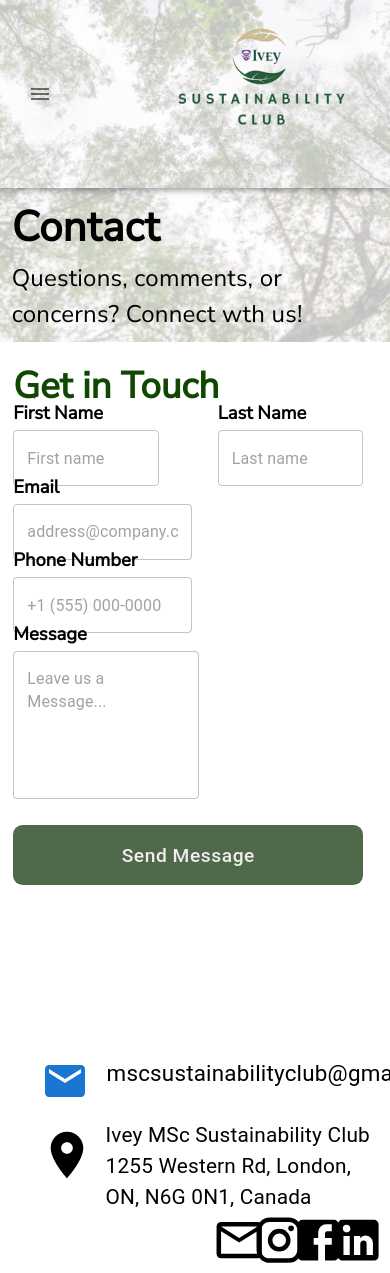
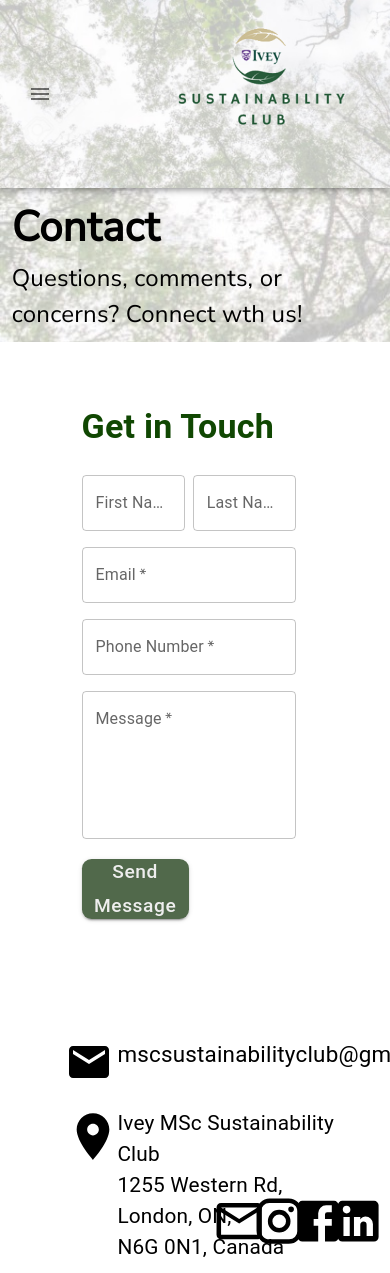
Before and after one commit to chandlerkx/ivey-sustainability, a React (Create React App) app in the folder frontend/: page /contact in a window 390 px wide. Shown: the top 1273 px of the page. Built offline with nearby package versions, Linux system fonts and the light colour scheme.

Commit message:
contact page is responsive yippee

```diff
--- a/frontend/src/pages/Contact.js
+++ b/frontend/src/pages/Contact.js
@@ -1,72 +1,139 @@
 import React from "react";
 import Stripe from "../components/Stripe";
 import InputField from "../InputField";
-import { IconButton, TextField, Link, Typography } from "@mui/material";
+import { IconButton, TextField, Link, Typography, Grid } from "@mui/material";
 import Button from "@mui/material/Button";
 import { Email , Place} from "@mui/icons-material"
 
 
 const Contact = () => {
     return (
-        <div>
-            <div style={{height: '0px', backgroundColor: 'white'}}/>
-            <Stripe title="Contact" description="Questions, comments, or concerns? Connect wth us!"></Stripe>
-            <div style={{marginTop: "3%", display: 'flex'}}>
-                <div style={{backgroundColor: 'white', height: '100px', flex: 1}}/>
-                <div style={{marginTop: "2%", backgroundColor: 'white',height: '37.5rem', flex: 6}}> {/*text & fields*/}
-                    <p style={{fontSize: "2.3rem", fontWeight: "bolder", color: "#104702",marginBottom:'2%'}}>Get in Touch</p>
-                    <div style={{marginTop: "3.5%", marginBottom: "1%", backgroundcolor: 'white', display: 'inline-flex', justifyContent: 'space-between'}}>
+        <Grid container spacing={0}>
+        <Grid item xs={12}>
+          <div style={{ height: '0px', backgroundColor: 'white' }} />
+        </Grid>
+        <Grid item xs={12}>
+          <Stripe title="Contact" description="Questions, comments, or concerns? Connect wth us!" />
+        </Grid>
 
-                        <div style={{ position: "relative" }}>
-                            <label style={{ position: "absolute", top: -30, left: 0 , fontWeight:'bold', fontSize:'1.15rem'}}>First Name</label>
-                            <TextField id="standard-helperText" placeholder="First name" variant="outlined" />
-                        </div>
-
-                        <div style={{width: '6.25rem'}}></div>
-
-                        <div style={{ position: "relative" }}>
-                            <label style={{ position: "absolute", top: -30, left: 0 , fontWeight:'bold', fontSize:'1.15rem'}}>Last Name</label>
-                            <TextField id="standard-helperText" placeholder="Last name" variant="outlined" />
-                        </div>
-
-                    </div>
-
-                    <div style={{ position: "relative", marginTop: "4%", width: "51.1%"}}>
-                        <label style={{ position: "absolute", top: -30, left: 0 , fontWeight:'bold', fontSize:'1.15rem'}}>Email</label>
-                        <TextField id="standard-helperText" fullWidth placeholder="address@company.com" variant="outlined" />
-                    </div>
-
-                    <div style={{ position: "relative", marginTop: "5%",width: "51.1%"}}>
-                        <label style={{ position: "absolute", top: -30, left: 0 , fontWeight:'bold', fontSize:'1.15rem'}}>Phone Number</label>
-                        <TextField id="standard-helperText" fullWidth placeholder="+1 (555) 000-0000" variant="outlined" />
-                    </div>
-
-                    <div style={{ position: "relative", marginTop: "5%", marginBottom:"3%", width:"53.1%"}}>
-                        <label style={{ position: "absolute", top: -30, left: 0 , fontWeight:'bold', fontSize:'1.15rem'}}>Message</label>
-                        <TextField id="standard-helperText" fullWidth placeholder="Leave us a Message..." variant="outlined" multiline rows={5} rowsMax={5}/>
-                    </div>
-
-                    <Button size="large" sx={{marginTop:{xs:'1rem'},width: "350px", height: "60px", color: '#EEEEEE', backgroundColor: '#51694B', borderRadius:'0.6rem', textTransform:'none', fontSize:'1.2rem','&:hover': {backgroundColor: '#51694B'}}}>Send Message</Button>
-                </div>
-
-                <div style={{backgroundColor: 'white',height: '300px', flex: 2}}></div>
-
+          <Grid container spacing={0}>
+            <Grid item xs={3} md={4.5} sx={{ backgroundColor: 'white', height: '100px' }} />
+              <Grid container spacing={2} sx={{ backgroundColor: 'white', height: '37.5rem', width: '55vw', mt: 2 }}>
+                <Grid container>
+                <Grid item xs={12}>
+                  <Typography variant="h4" sx={{marginTop: '3rem', fontWeight: 'bolder', color: '#104702', mb: 2 }}>
+                    Get in Touch
+                  </Typography>
+                </Grid>
+                <Grid item xs={12} md={6}>
+                  <Grid container spacing={2}>
+                    <Grid item xs={12}>
+                      <Grid container spacing={1}>
+                        <Grid item xs={6}>
+                          <TextField
+                            id="firstName"
+                            label="First Name"
+                            variant="outlined"
+                            fullWidth
+                            required
+                          />
+                        </Grid>
+                        <Grid item xs={6}>
+                          <TextField
+                            id="lastName"
+                            label="Last Name"
+                            variant="outlined"
+                            fullWidth
+                            required
+                          />
+                        </Grid>
+                      </Grid>
+                    </Grid>
+                    <Grid item xs={12}>
+                      <TextField
+                        id="email"
+                        label="Email"
+                        variant="outlined"
+                        fullWidth
+                        required
+                      />
+                    </Grid>
+                    <Grid item xs={12}>
+                      <TextField
+                        id="phoneNumber"
+                        label="Phone Number"
+                        variant="outlined"
+                        fullWidth
+                        required
+                      />
+                    </Grid>
+                    <Grid item xs={12}>
+                      <TextField
+                        id="message"
+                        label="Message"
+                        variant="outlined"
+                        fullWidth
+                        multiline
+                        rows={5}
+                        required
+                      />
+                    </Grid>
+                  </Grid>
+                </Grid>
+                </Grid>
+                <Grid container justifyContent={'center'} width={'50%'} sx={{backgroundColor: 'white'}}>
+                  <Button
+                    variant="contained"
+                    size="large"
+                    sx={{
+                      mt: { xs: 1 },
+                      mb: 2,
+                      width: {xs: '150px', md: '350px'},
+                      height: '60px',
+                      color: '#EEEEEE',
+                      backgroundColor: '#51694B',
+                      borderRadius: '0.6rem',
+                      textTransform: 'none',
+                      fontSize: '1.2rem',
+                      '&:hover': { backgroundColor: '#51694B' },
+                    }}
+                  >
+                    Send Message
+                  </Button>
+                  </Grid>
+              </Grid>
+            <Grid item xs={6} sx={{ backgroundColor: 'white', height: '2rem' }} />
+          </Grid>
+        <Grid item xs={12}>
+          <Grid container spacing={0}>
+            <Grid item xs={2} md={4} sx={{backgroundColor: 'white'}}/>
+            <Grid item xs={8} sx={{backgroundColor: 'white'}}>
+              <div style={{ marginLeft: "0%", height: "40vw", maxWidth: "50rem", backgroundColor: 'white', paddingTop: '3rem' }}>
+                <Grid container spacing={2}>
+                  <Grid item xs={2}>
+                    <Email sx={{ fontSize: '3em'}} />
+                  </Grid>
+                  <Grid item xs={10}>
+                    <Typography sx={{ marginLeft: "3%", fontSize: { xs: '1.4rem', md: '1.8rem' } }}>
+                      mscsustainabilityclub@gmail.com
+                    </Typography>
+                  </Grid>
+                  <Grid item xs={2}>
+                    <Place style={{ paddingTop: "2%", fontSize: "3.5em" }} />
+                  </Grid>
+                  <Grid item xs={10}>
+                  <Typography sx={{ width: "110%", marginLeft: {xs: "3%", md: "3%"}, fontSize: { xs: '1.3rem', md: '1.7rem' } }}>
+                    Ivey MSc Sustainability Club<br />
+                    1255 Western Rd, London, ON, <br />
+                    N6G 0N1, Canada
+                  </Typography>
+                </Grid>
+              </Grid>
             </div>
-
-                <div style={{marginLeft: "10vw", height: "40vw", maxWidth: "50rem", backgroundColor: 'white', paddingTop:'6rem'}}>
-                    <div style={{marginLeft: "0.6%", display: 'inline-flex'}}>
-                        <Link component="a" href="mailto:example@example.com" target="_blank" rel="noopener noreferrer" style={{ marginRight: "1.41%" }}>
-                            <Email sx={{ fontSize:'3em' }} />
-                        </Link>
-                        <Typography sx={{marginLeft: "3%", fontSize:{xs:'1.4rem', md:'1.8rem'}}}>mscsustainabilityclub@gmail.com</Typography>
-
-                    </div>
-                    <div style={{ display: 'inline-flex', marginTop: "2.5%"}}>
-                        <Place style={{paddingTop: "2%", fontSize: "3.5em"}}></Place>
-                        <Typography sx={{marginLeft: "3%", fontSize:{xs:'1.3rem', md:'1.7rem'}}}>Ivey MSc Sustainability Club<br/>1255 Western Rd, London, ON, N6G 0N1, Canada</Typography>
-                    </div>
-                </div>
-        </div>
+          </Grid>
+        </Grid>
+      </Grid>
+    </Grid>
     );
 };
 
```
